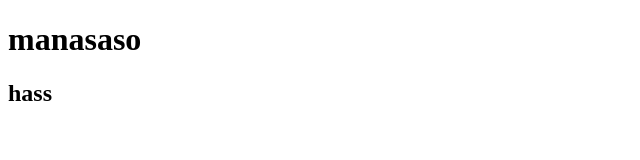
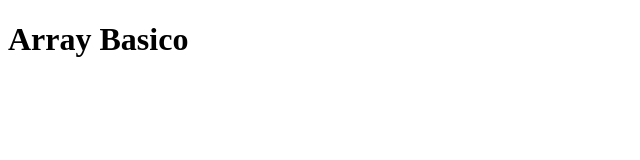
Before and after one commit to DiasMath/Projetos, a plain HTML site: page Array - Basico/index.html in a window 1280 px wide. Shown: the whole page, without its empty margins (0-640 px from the left). Drawn offline with Linux system fonts and the light colour scheme.

Commit message:
trocado o titulo

```diff
--- a/Array - Basico/index.html
+++ b/Array - Basico/index.html
@@ -7,8 +7,8 @@
     <title>Document</title>
 </head>
 <body>
-    <h1> manasaso</h1>
-    <h2>hass</h2>
+    <h1> Array Basico</h1>
+
 <script src="index.js"></script>
 </body>
 </html>
```
